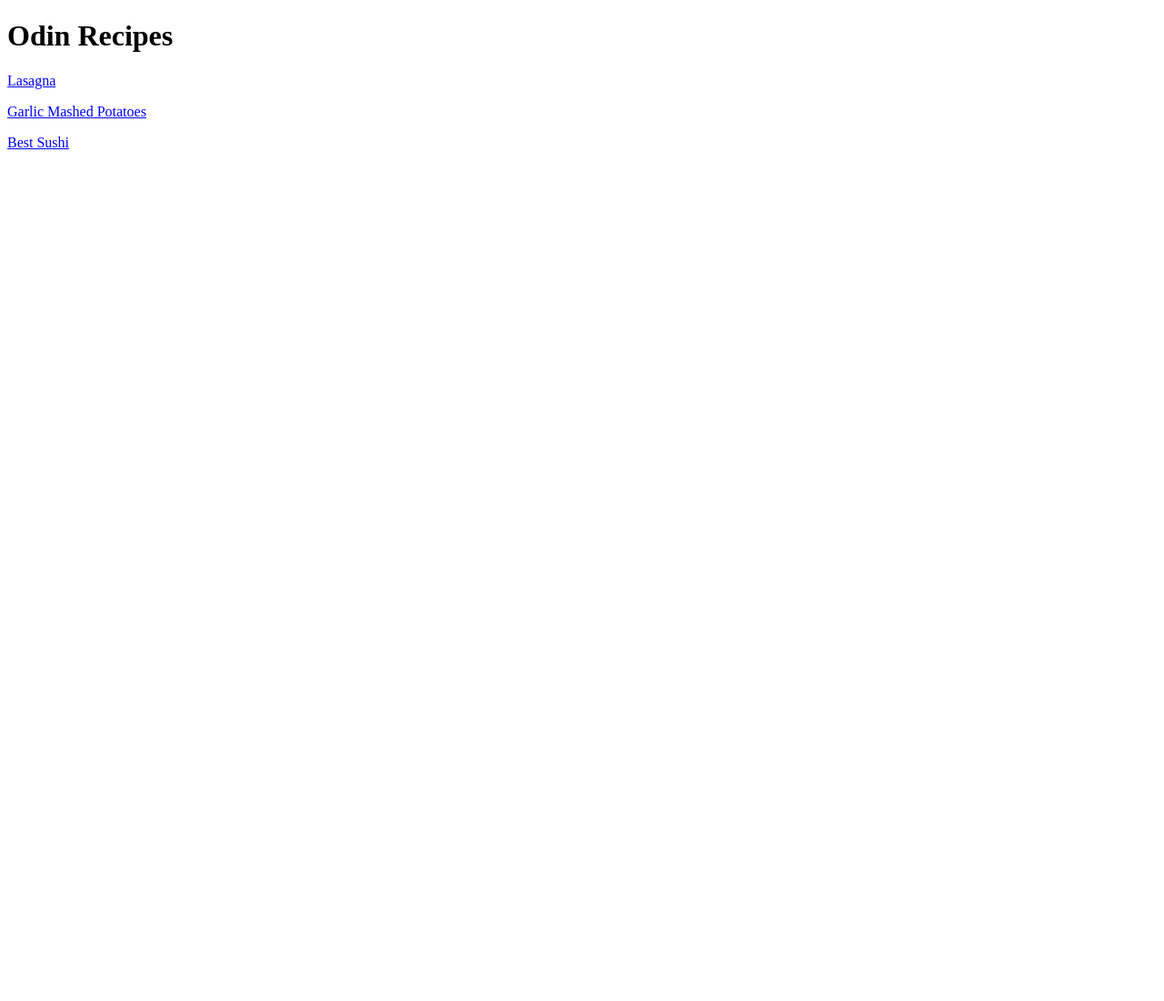
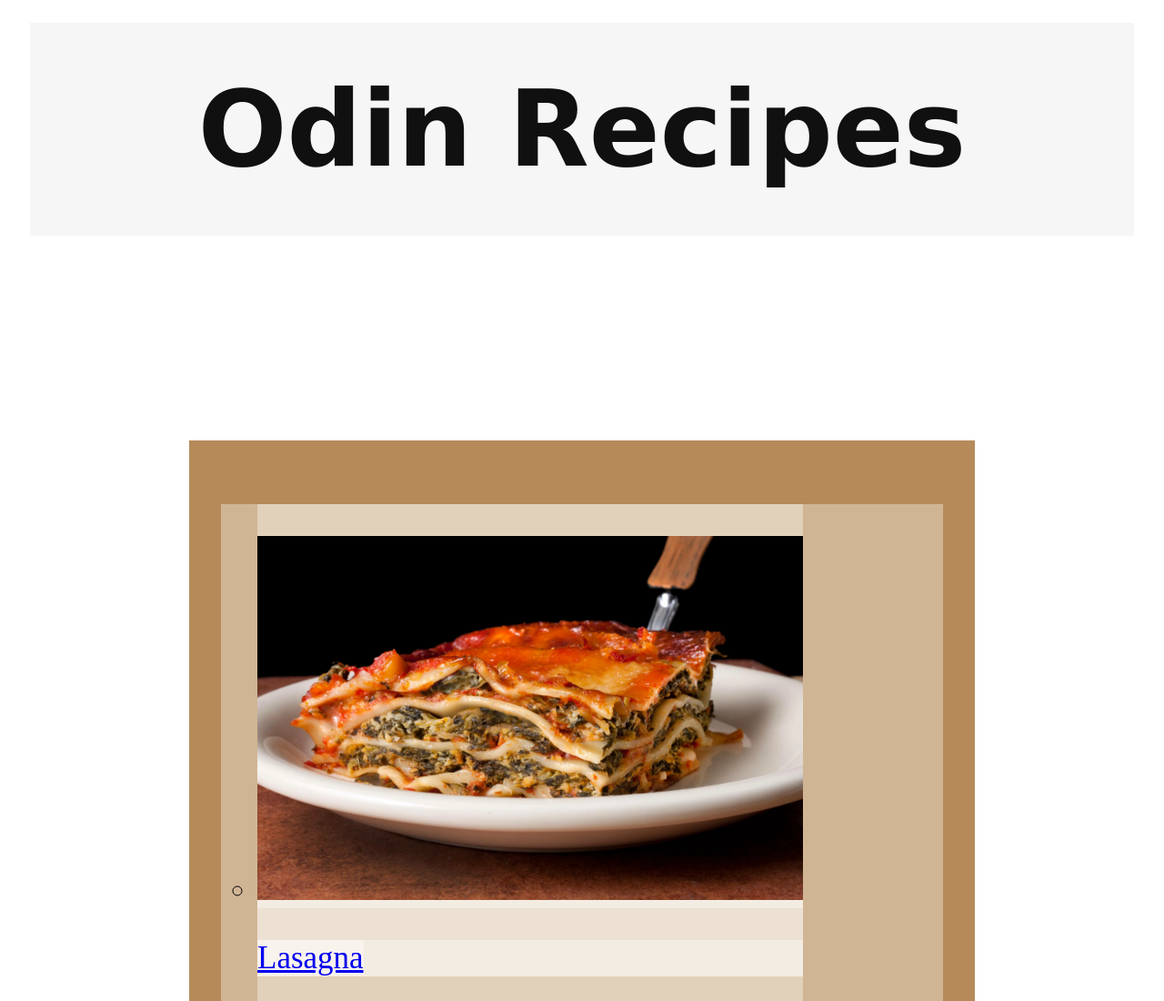
Before and after one commit to Brsukword/odin-recipes, a plain HTML site: page index.html in a window 1280 px wide. Shown: the top 1100 px of the page at 91% size. Before the commit the page ends 800 px from the top, so only its background shows below. Drawn offline with Linux system fonts and the light colour scheme.

Commit message:
Se agrego estilo con menu.css y se modifico la estructura de index.html

```diff
--- a/index.html
+++ b/index.html
@@ -3,12 +3,33 @@
 <head>
     <meta charset="UTF-8">
     <meta name="viewport" content="width=device-width, initial-scale=1.0">
-    <title>Document</title>
+    <title>Menu</title>
+    <link rel="stylesheet" href="recipes/menu.css" >
 </head>
 <body>
-    <h1>Odin Recipes</h1>
-    <p><a href="recipes/lasagna.html">Lasagna</a></p>
-    <p><a href="recipes/GarlicPotatoes.html">Garlic Mashed Potatoes</a></p>
-    <p><a href="recipes/Sushi.html">Best Sushi</a></p>
+    <h1 class="Title">Odin Recipes</h1>
+<div class="Menu">
+    <p>
+        <ul class="Dish">
+            <p>
+                <ul>
+                    <div class="inline-block">
+                        <li> <p><img src="images/Lasagna.webp" alt="Traditional Lasagna" width="600" height="400"></p>
+                        <p><a href="recipes/lasagna.html" target="_blank">Lasagna</a></p></li>
+                    </div>
+                    <div class="inline-block">
+                        <li><p><img src="images/Potatoes.webp" alt="Mashed Potatoes" width="600" height="400"></p>
+                        <p><a href="recipes/GarlicPotatoes.html" target="_blank" >Garlic Mashed Potatoes</a></p></li>
+                    </div>
+                    <div>
+                        <img src="images/515399-sushi-rolly-9.jpg" alt="Traditional Lasagna" width="600" height="400">
+                        <li><a href="recipes/Sushi.html" target="_blank">Best Sushi</a></li>
+                    </div>
+                </ul>
+            </p>
+
+        </ul>
+    </p>
+</div>
 </body>
 </html>
--- /dev/null
+++ b/recipes/menu.css
@@ -0,0 +1,36 @@
+* {
+    font-family: 'Times New Roman', Times, serif;
+    font-weight: 0.50px;
+    background-color: rgba(255, 255, 255, 0.356);
+    box-sizing: border-box;
+}
+
+.Title {
+    text-align: center;
+    font-family: cursive;
+    font-size: 115px;
+    margin: 25px;
+    padding: 50px;
+    border: 120px;
+    color: rgb(16,16,16);
+    background-color: rgb(246,246,246);
+}
+
+.Menu{
+    padding: 45px;
+}
+
+.Dish {
+    text-align: left;
+    font-family: 'Franklin Gothic Medium', 'Arial Narrow', Arial, sans-serif;
+    font-weight: 70px;
+    font-size: 35px;
+    margin: 155px;
+    padding: 35px;
+    border: 150px;
+    background-color: rgb(182, 139, 89);
+}
+
+.inline-block {
+    display: inline-block;
+ }
```
Also changed, not shown: recipes/Sushi.html (+1 -1 lines), box-model.png (added), images/box-model.png (added).
